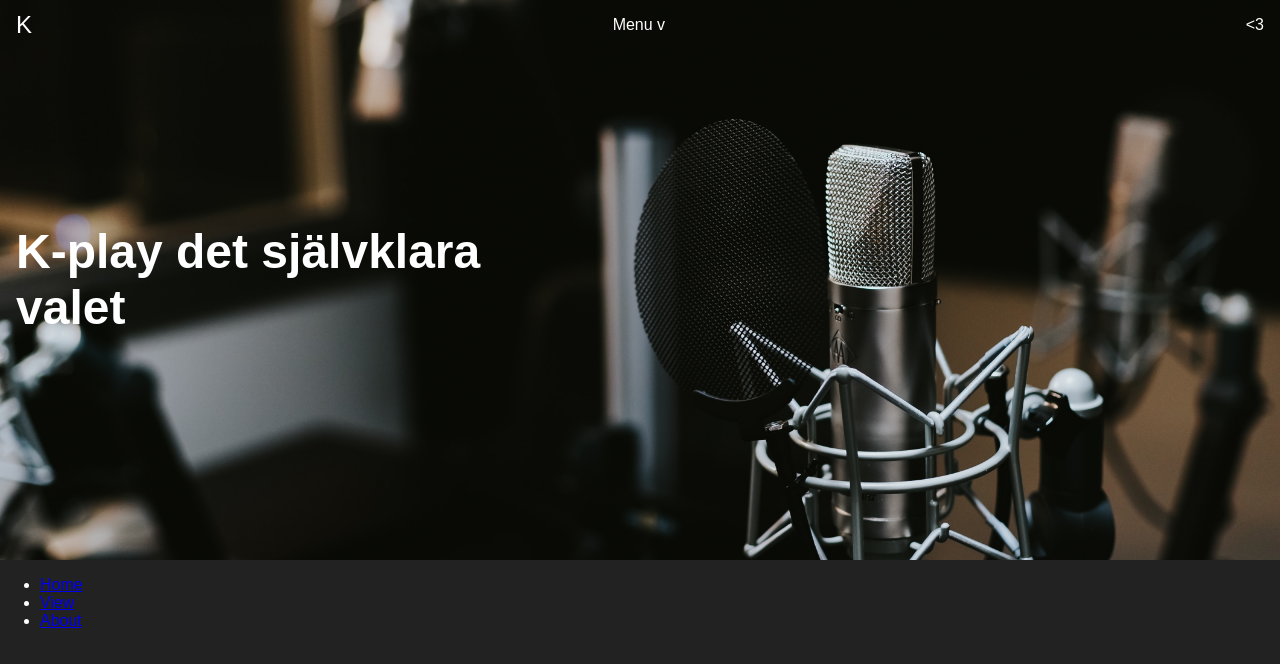
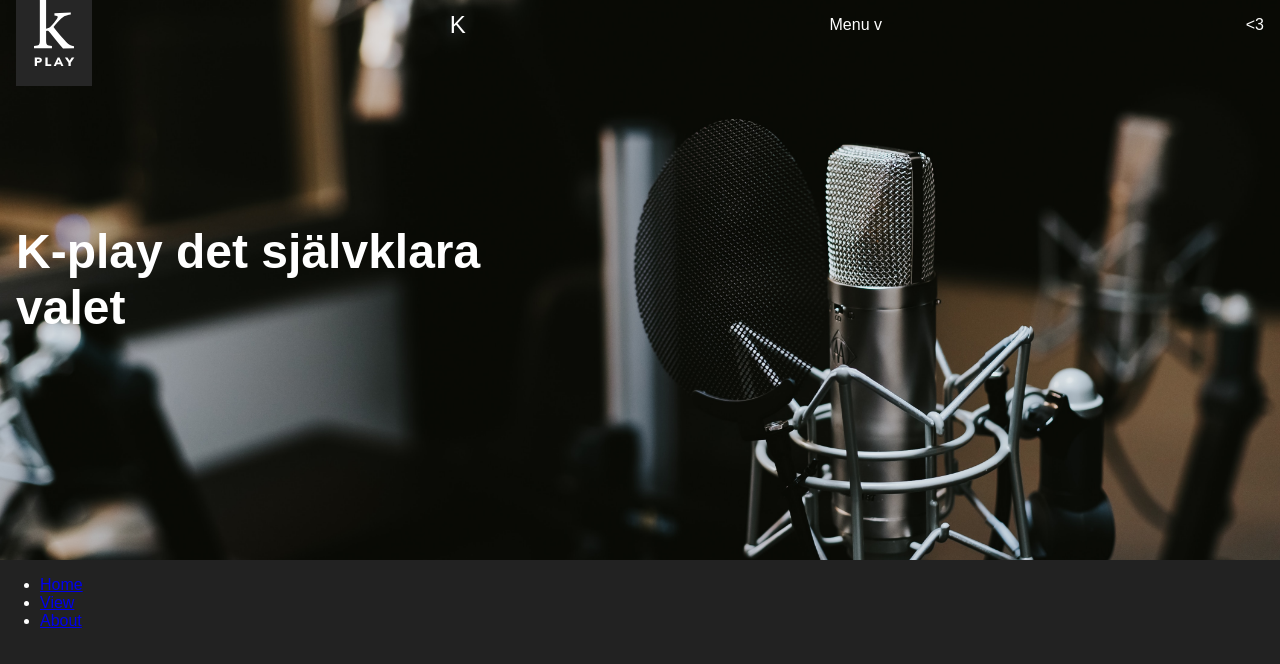
Before and after one commit to brooman/Kulturakademin, a React (Create React App) app: page / in a window 1280 px wide. Shown: the top 664 px of the page. Built offline with nearby package versions, Linux system fonts and the light colour scheme; a web font is replaced by a local one.

Commit message:
Added logo icon

```diff
--- a/src/App.js
+++ b/src/App.js
@@ -4,6 +4,7 @@ import { BrowserRouter as Router, Route, Link } from 'react-router-dom'
 import Home from './pages/Home'
 import About from './pages/About'
 import ContentView from './pages/ContentView'
+import Logo from './icons/Logo'
 
 import Menu from './components/Menu'
 
@@ -29,13 +30,13 @@ class App extends Component {
       <Router>
         <div className="App">
           <header>
+            <Logo />
             <div className="logo">K</div>
             <button className="btn filter-btn" type="button" onClick={this.toggleMenu}>
               Menu v
             </button>
             <div className="mykplay">&lt;3</div>
           </header>
-
           <Menu show={menuShown} />
 
           <div className="content">
--- /dev/null
+++ b/src/icons/Logo/index.js
@@ -0,0 +1,38 @@
+import React from 'react'
+import PropTypes from 'prop-types'
+
+const Logo = props => {
+  const { color, backgroundColor } = props
+
+  return (
+    <svg
+      width="76"
+      height="122"
+      viewBox="0 0 76 122"
+      fill="none"
+      xmlns="http://www.w3.org/2000/svg"
+    >
+      <rect width="76" height="122" fill={backgroundColor} />
+      <path
+        d="M47.0094 84.3783C43.3214 80.2765 38.27 73.8532 33.8682 68.4669C32.825 67.0996 32.102 66.6959 31.3791 66.6959C31.0588 66.6959 30.6561 66.7785 30.0979 66.9345V75.8536C30.0979 81.1574 30.8209 81.6438 35.9456 82.1209V84.2131H18V82.1209C23.3718 81.6346 23.8476 80.9923 23.8476 75.8536V37.8462C23.8476 32.5424 23.445 32.1386 18.5582 31.6615V29.8171C22.4017 29.4133 26.9774 28.0461 30.0979 27V64.8515C32.5047 64.3651 33.9414 63.3282 35.1494 62.0344C36.9156 60.2634 39.3132 57.1344 40.8415 54.9596C42.4429 52.4729 42.205 51.8214 38.4347 51.4268V49.3347L54.7879 48.6098V50.6193C49.2606 51.5828 47.5768 52.3903 44.447 55.3634C42.4429 57.3729 40.997 58.9788 37.5562 62.9979C39.1576 65.4112 47.2565 74.8901 49.9835 77.7072C52.8662 80.7629 54.9526 81.9649 58 82.1301V84.2223L47.0094 84.3783Z"
+        fill={color}
+      />
+      <path
+        d="M18.768 93.456H22.836C23.812 93.456 24.568 93.692 25.104 94.164C25.64 94.628 25.908 95.26 25.908 96.06C25.908 96.852 25.636 97.484 25.092 97.956C24.548 98.428 23.796 98.664 22.836 98.664H21.024V102H18.768V93.456ZM22.536 96.984C23.384 96.984 23.808 96.684 23.808 96.084C23.808 95.78 23.704 95.552 23.496 95.4C23.296 95.24 22.976 95.16 22.536 95.16H21.024V96.984H22.536ZM29.3828 93.456H31.6388V100.176H35.2508V102H29.3828V93.456ZM44.4921 100.236H40.7001L39.9441 102H37.6881L41.6841 93.456H43.4601L47.4681 102H45.2481L44.4921 100.236ZM43.7601 98.544L42.5961 95.844L41.4321 98.544H43.7601ZM54.7227 98.736V102H52.4547V98.724L48.8667 93.456H51.4107L53.5707 96.864L55.7667 93.456H58.3347L54.7227 98.736Z"
+        fill={color}
+      />
+    </svg>
+  )
+}
+
+Logo.propTypes = {
+  color: PropTypes.string,
+  backgroundColor: PropTypes.string,
+}
+
+Logo.defaultProps = {
+  color: '#fff',
+  backgroundColor: '#262626',
+}
+
+export default Logo
```
